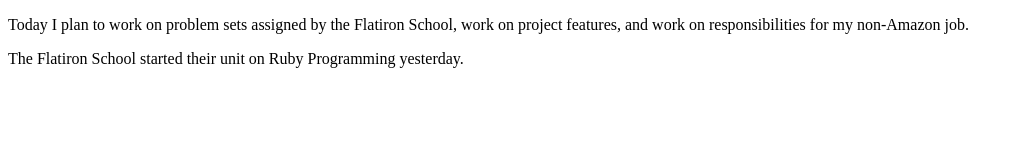
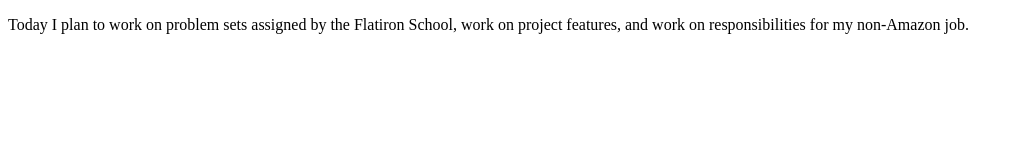
Before and after one commit to jtabb1/2021-06-29-Daily-Coding-Journal, a plain HTML site: page index.html in a window 1280 px wide. Shown: the whole page, without its empty margins (0-1020 px from the left). Drawn offline with Linux system fonts and the light colour scheme.

Commit message:
Describe only my plans for today.

```diff
--- a/index.html
+++ b/index.html
@@ -13,10 +13,6 @@
       my non-Amazon job.
     </p>
 
-    <p>The Flatiron School started their unit on Ruby Programming
-      yesterday.
-    </p>
-
     <script src="script.js"></script>
   </body>
 </html>
```
